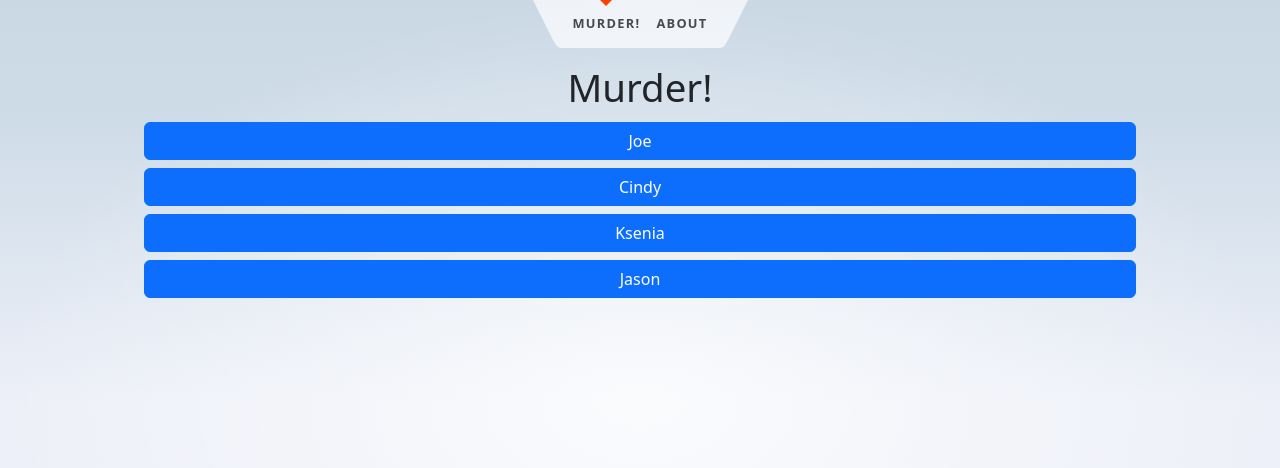
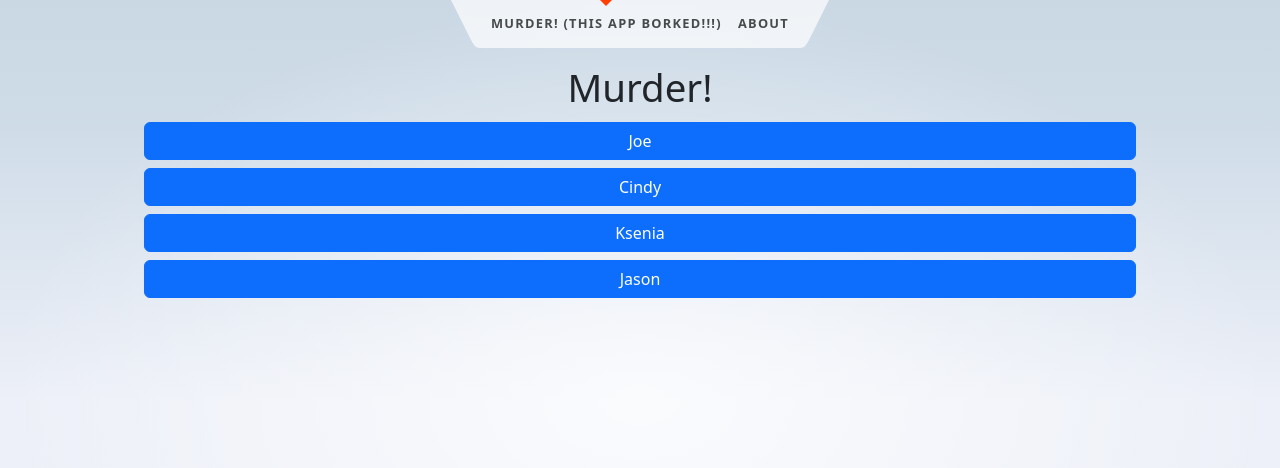
Before and after one commit to pure-zero/murder-mystery, a SvelteKit app: page / in a window 1280 px wide. Shown: the top 468 px of the page. Built offline with nearby package versions, Linux system fonts and the light colour scheme.

Commit message:
Bork app

```diff
--- a/src/routes/Header.svelte
+++ b/src/routes/Header.svelte
@@ -12,7 +12,7 @@
 		</svg>
 		<ul>
 			<li aria-current={$page.url.pathname === '/' ? 'page' : undefined}>
-				<a href="/">Murder!</a>
+				<a href="/">Murder! (This app Borked!!!)</a>
 			</li>
 			<li aria-current={$page.url.pathname === '/about' ? 'page' : undefined}>
 				<a href="/about">About</a>
```
